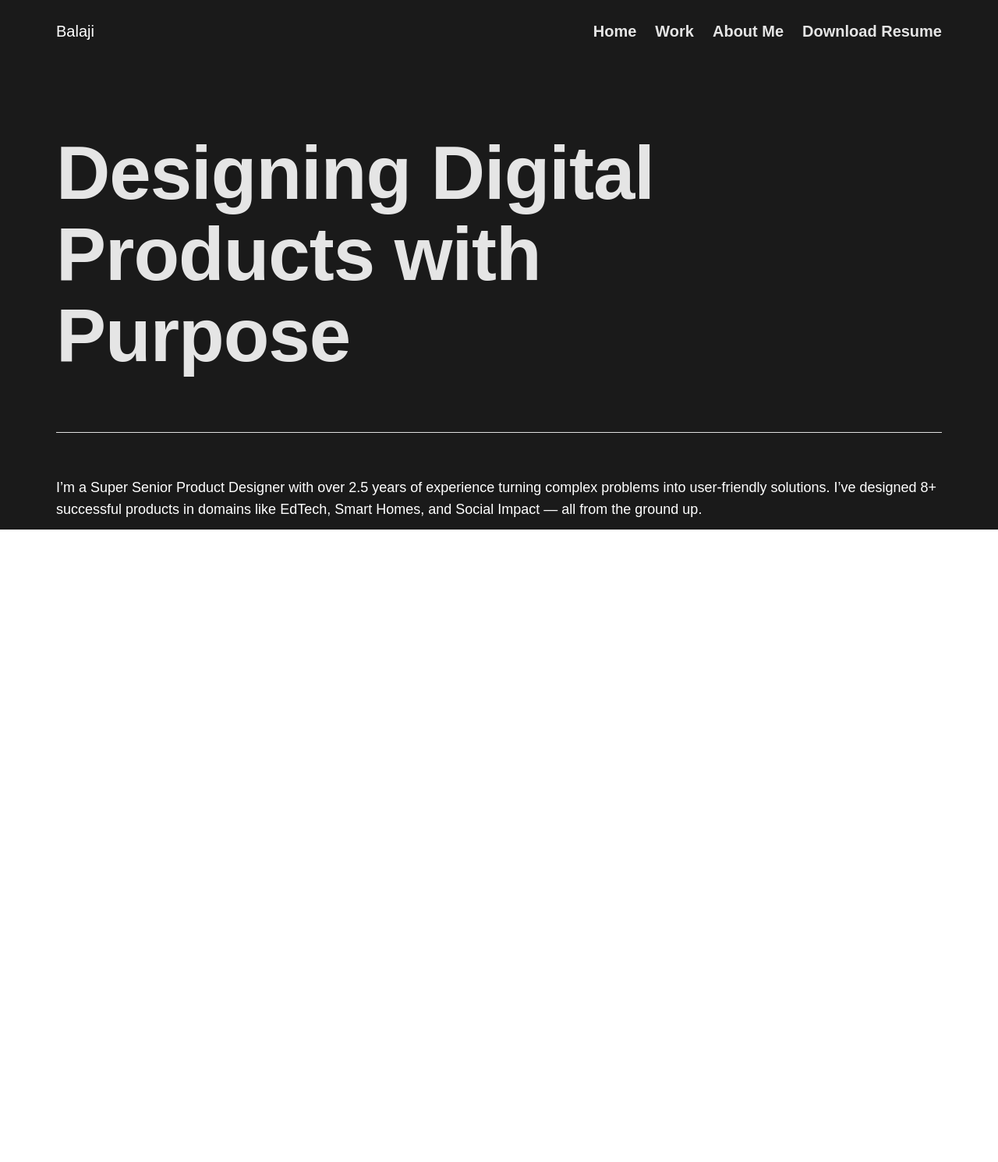
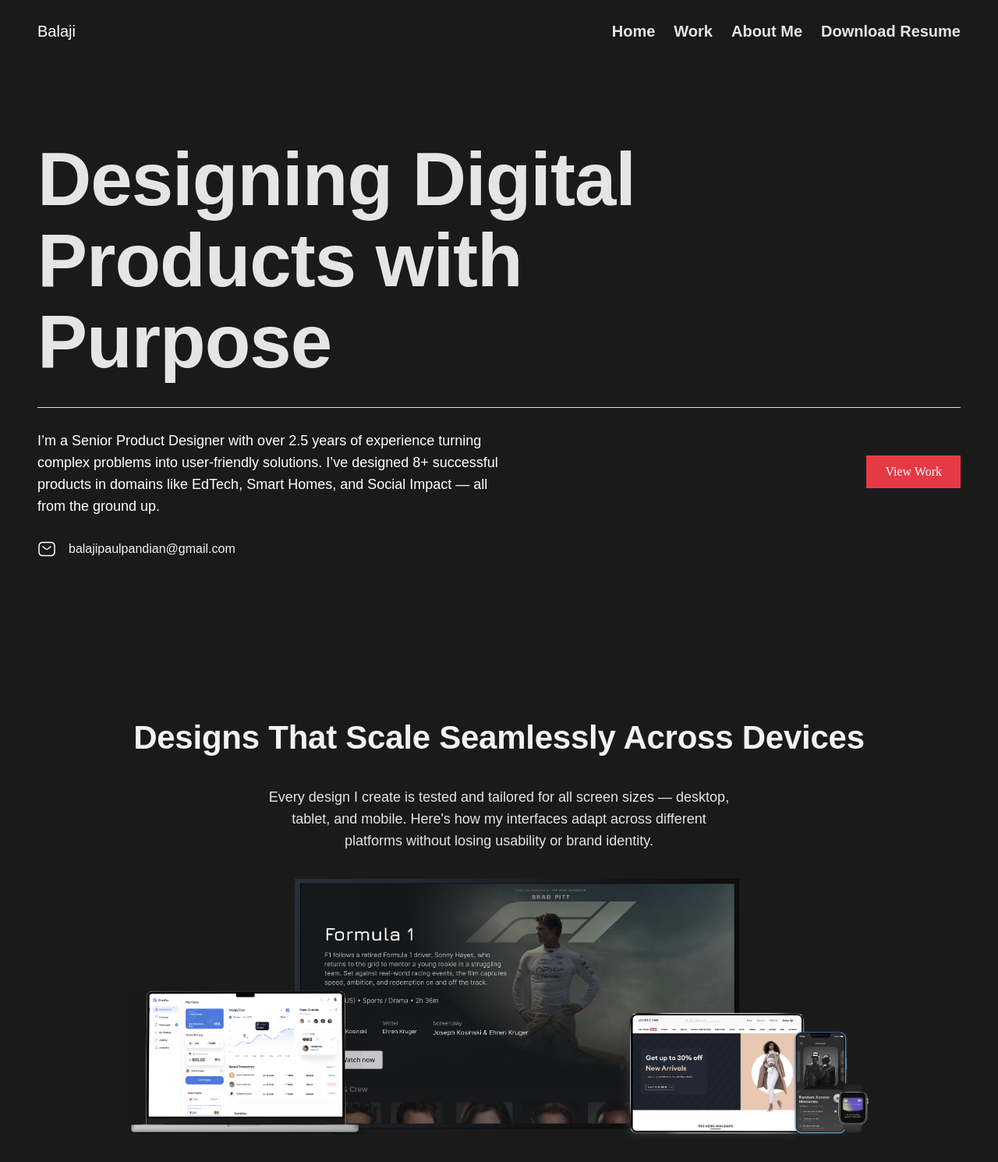
Before and after one commit to Balajiuxui/portfolio2, a website built with Vite: page src/index.html in a window 1280 px wide. Shown: the whole page at 78% size. Before the commit the page ends 800 px from the top, so only its background shows below. Built offline with nearby package versions, Linux system fonts and the light colour scheme; a web font is replaced by a local one.

Commit message:
updatedtwosection

```diff
--- a/src/index.html
+++ b/src/index.html
@@ -16,7 +16,7 @@
     />
   </head>
   <body>
-    <nav class="navbar">
+    <nav class="navbar" id="navbar">
       <div class="container navbar2">
         <a href="#" class="logo heading-5">Balaji</a>
         <div class="nav-links">
@@ -34,13 +34,40 @@
           Designing Digital<br />Products with<br />Purpose
         </h1>
         <div class="section-divider"></div>
+        <div class="landing-section-below-content">
         <p class="body-large">
-          I’m a Super Senior Product Designer with over 2.5 years of experience
+          I’m a Senior Product Designer with over 2.5 years of experience
           turning complex problems into user-friendly solutions. I’ve designed
           8+ successful products in domains like EdTech, Smart Homes, and Social
           Impact — all from the ground up.
         </p>
+        <button class="view-work-btn button">View Work</button>
+        </div>
+        <div class="mailid">
+        <div class="icon-wrapper">
+  <svg xmlns="http://www.w3.org/2000/svg" width="24" height="24" viewBox="0 0 24 24" fill="none">
+    <path d="M17 20.5H7C4 20.5 2 19 2 15.5V8.5C2 5 4 3.5 7 3.5H17C20 3.5 22 5 22 8.5V15.5C22 19 20 20.5 17 20.5Z" stroke="white" stroke-width="1.5" stroke-miterlimit="10" stroke-linecap="round" stroke-linejoin="round"/>
+    <path d="M17 9L13.87 11.5C12.84 12.32 11.15 12.32 10.12 11.5L7 9" stroke="white" stroke-width="1.5" stroke-miterlimit="10" stroke-linecap="round" stroke-linejoin="round"/>
+  </svg>
+  <a class="mail-id-text body-base" href="mailto:Balajipaulpandian@gmail.com" class="email-link">balajipaulpandian@gmail.com</a>
+  </div>
+</div>
       </div>
     </section>
+
+
+<section class="mockup-section">
+  <div class="container">
+<h1 class="heading-2 mockup-section-heading">
+  Designs That Scale Seamlessly Across Devices
+</h1>
+<p class="mockup-section-para body-large">Every design I create is tested and tailored for all screen sizes — desktop, tablet, and mobile. Here's how my interfaces adapt across different platforms without losing usability or brand identity.</p>
+ <img src="images/mockup.png" alt="Logo" class="image-mockup" />
+</div>
+</section>
+
+
+
+<script src="script.js"></script>
   </body>
 </html>
--- a/src/script.js
+++ b/src/script.js
@@ -1,6 +1,13 @@
-const toggle = document.getElementById('menu-toggle');
-const links = document.getElementById('nav-links');
+let lastScrollY = window.scrollY;
+const navbar = document.getElementById('navbar');
 
-toggle.addEventListener('click', () => {
-  links.classList.toggle('active');
+window.addEventListener('scroll', () => {
+  window.requestAnimationFrame(() => {
+    if (window.scrollY > lastScrollY && window.scrollY > 100) {
+      navbar.classList.add('hide-nav');  // scroll down = hide
+    } else {
+      navbar.classList.remove('hide-nav'); // scroll up = show
+    }
+    lastScrollY = window.scrollY;
+  });
 });
--- a/src/style.css
+++ b/src/style.css
@@ -1,4 +1,7 @@
 @import url('typography.css');
+html {
+  scroll-behavior: smooth;
+}
 
 *{
   margin: 0;
@@ -9,9 +12,9 @@
 }
 .container {
   width: 100%;
-  max-width: 1200px;     /* or 1440px for large layouts */
+  /* max-width: 1200px;     or 1440px for large layouts */
   margin: 0 auto;         /* center align */
-  padding: 0 32px;        /* ← your horizontal margin */
+  padding: 0 48px;        /* ← your horizontal margin */
 }
 
 @media (max-width: 768px) {
@@ -55,8 +58,11 @@ nav{
   display: flex;
   justify-content: space-between;
   align-items: center;
-  padding: 0 32px;
+  padding: 0 48px;
   background: var(--secondary-black, #1A1A1A);
+  transform: translateY(0);
+  transition: transform 0.8s ease-in-out;
+   will-change: transform;
 
 }
 
@@ -70,9 +76,14 @@ nav{
 color: var(--white2, #E5E5E5);
 }
 
+.hide-nav {
+ transform: translateY(-100%);
+}
+
 .landing
 {
 background: var(--secondary-black, #1A1A1A);
+
 }
 
 .landingsectionh1{
@@ -83,10 +94,79 @@ background: var(--secondary-black, #1A1A1A);
 .section-divider {
   height: 1px;
   background-color: #e0e0e0;
-  margin: 40px 0;
+margin-bottom: 12px;
 }
 
 .body-large
 {
   color: var(--white, #FFF);
+  width: 50%;
 }
+
+.view-work-btn
+{
+  all: unset;
+  cursor: pointer;
+display: inline-flex;
+padding: 12px 24px;
+justify-content: center;
+align-items: center;
+gap: 10px;
+background: var(--primary-colour, #E63946);
+color: var(--white, #FFF);
+
+}
+
+.landing-section-below-content
+{
+  display: flex;
+  display: flex;
+  justify-content: space-between;
+  align-items: center;
+}
+
+.mail-id-text
+{
+  color: var(--white5, #F2F2F2);
+}
+
+.icon-wrapper
+{
+display: flex;
+justify-content: flex-start;
+align-items: center;
+gap: 16px;
+padding-bottom: 5%;
+}
+
+
+.mockup-section-heading
+{
+color: var(--white5, #F2F2F2);
+text-align: center;
+}
+
+.mockup-section
+{
+  width: 100%;
+  background: var(--secondary-black, #1A1A1A);
+  display: flex;
+  align-items: center;     /* Vertical centering */
+  justify-content: center; /* Horizontal centering */
+  min-height: 100vh;        /* Full viewport height */
+  text-align: center;
+}
+
+.mockup-section-para
+{
+  text-align: center;
+  color: var(--white2, #E5E5E5);
+  padding-bottom: 2% !important;
+
+}
+
+.image-mockup {
+  height: auto;
+  width: 80%;
+  margin: 10px;
+}
```
Also changed, not shown: src/images/mockup.png (added).
